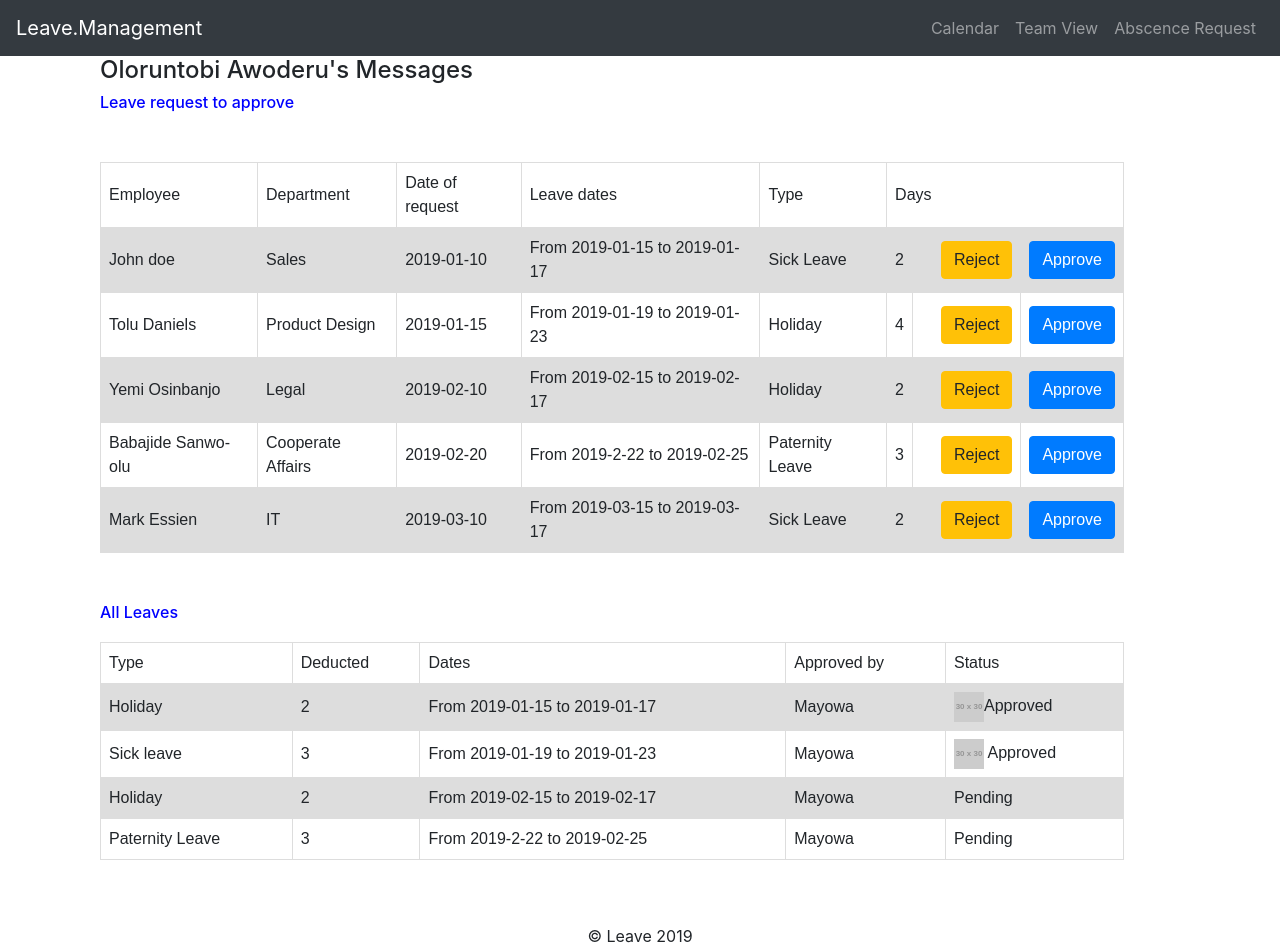
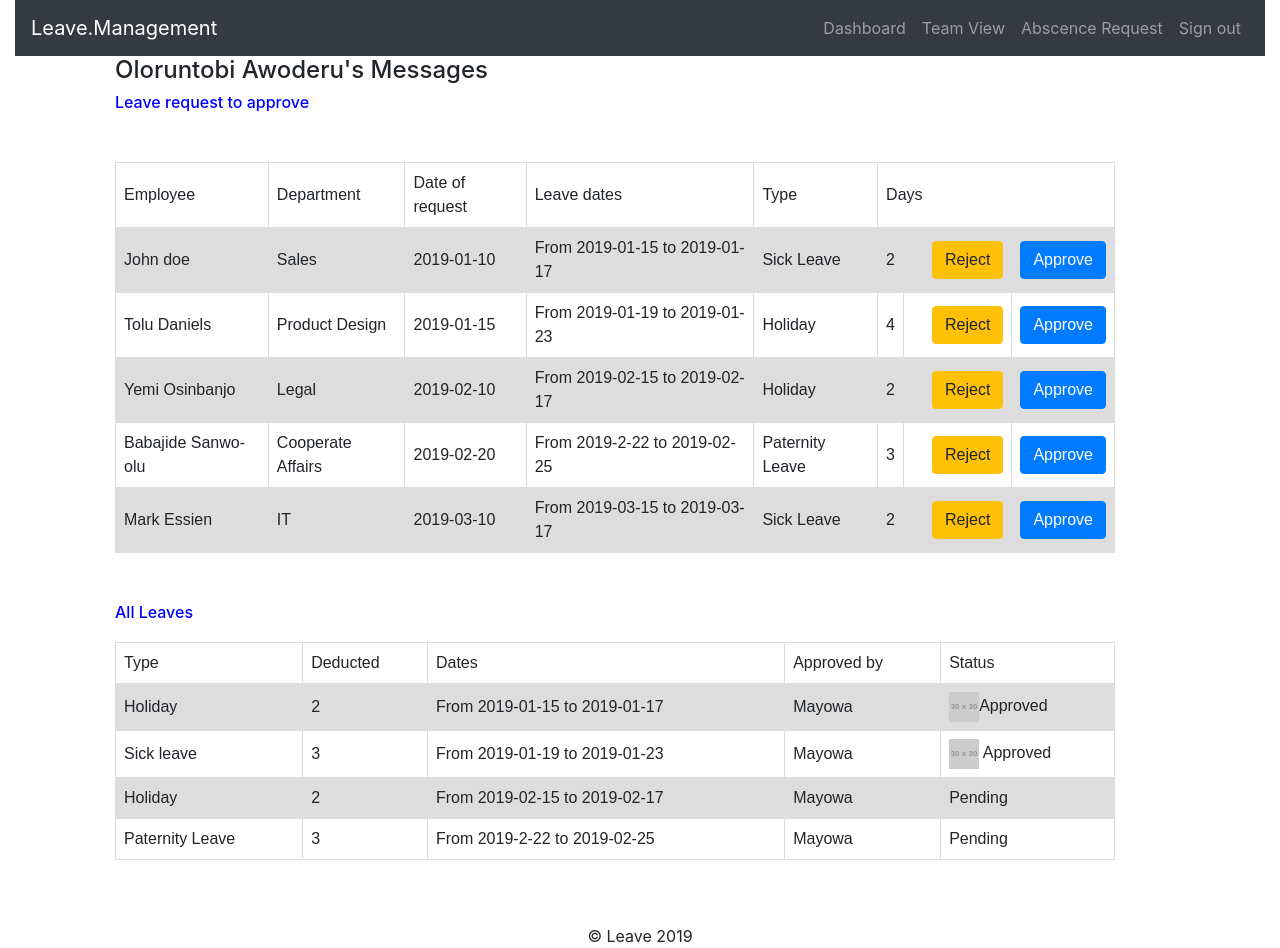
Before and after one commit to OLORUNTOBI-LEVELUP/server, a React (Create React App) app: page /teamview in a window 1280 px wide. Built offline with nearby package versions, Linux system fonts and the light colour scheme.

Commit message:
made changes

```diff
--- a/src/comonents/Signin.jsx
+++ b/src/comonents/Signin.jsx
@@ -91,7 +91,7 @@ export default class Signin extends React.Component {
             <Nav className="ml-auto">
 
             <Nav.Link className="link" href="/Signin"><Button className="signin-btn">Login</Button></Nav.Link>
-            <Nav.Link className="pricing" href="/dashboard">Pricing</Nav.Link>
+
             </Nav>
             </Navbar>
           </div>
--- a/src/comonents/Signup.jsx
+++ b/src/comonents/Signup.jsx
@@ -194,7 +194,7 @@ export default class Signup extends React.Component {
 
   render() {
     return (
-    <div id="main-registration-container">
+    <div id="main-registration-container" className="col-xs-3 col-sm-4 col-md-5 col-lg-12">
 		 <Navbar bg="dark" variant="dark">
             <Navbar.Brand href="/">Leave.Management</Navbar.Brand>
             <Nav className="ml-auto">
--- a/src/comonents/abscencerequest.jsx
+++ b/src/comonents/abscencerequest.jsx
@@ -63,9 +63,10 @@ export default class Abscencerequest extends React.Component {
                     <Navbar bg="dark" variant="dark">
                   <Navbar.Brand href="/">Leave.Management</Navbar.Brand>
                   <Nav className="ml-auto">
-                  <Nav.Link href="#home">Calendar</Nav.Link>
+                  <Nav.Link href="/dashboard">Dashboard</Nav.Link>
                   <Nav.Link href="/teamview">Team View</Nav.Link>
                   <Nav.Link href="/abscencerequest">Abscence Request</Nav.Link>
+                  <Nav.Link href="/Signin">Sign out</Nav.Link>
                   </Nav>
 
                  </Navbar>
--- a/src/comonents/dashboard.jsx
+++ b/src/comonents/dashboard.jsx
@@ -21,12 +21,12 @@ export default class Dashboard extends React.Component{
     render(){
         return (
 
-            <div>
+            <div className="col-xs-3 col-sm-4 col-md-5 col-lg-12" >
 
               <Navbar bg="dark" variant="dark">
                 <Navbar.Brand href="/">Leave.Management</Navbar.Brand>
                 <Nav className="ml-auto">
-                <Nav.Link href="/dashboard">dashboard</Nav.Link>
+                <Nav.Link href="/Dashboard">dashboard</Nav.Link>
                 <Nav.Link href="/teamview">Team View</Nav.Link>
                 <Nav.Link href="/abscencerequest">New Abscence</Nav.Link>
                 <Nav.Link href="/Signin">Sign out</Nav.Link>
@@ -83,7 +83,7 @@ export default class Dashboard extends React.Component{
                     {this.state.isToggleOn ? 'Show more' : 'Less....'}
   </button></h2><br></br>
 
-                    <Container>
+                    <Container >
 
                         <Row>
                             <Col>
--- a/src/comonents/teamview.jsx
+++ b/src/comonents/teamview.jsx
@@ -6,13 +6,14 @@ import "./teamview.css";
 export default class Teamview extends React.Component{
     render(){
         return (
-            <div>
+            <div className="col-xs-3 col-sm-4 col-md-5 col-lg-12">
                   <Navbar bg="dark" variant="dark">
                 <Navbar.Brand href="/">Leave.Management</Navbar.Brand>
                 <Nav className="ml-auto">
-                <Nav.Link href="#home">Calendar</Nav.Link>
+                <Nav.Link href="/dashboard">Dashboard</Nav.Link>
                 <Nav.Link href="/teamview">Team View</Nav.Link>
                 <Nav.Link href="/abscencerequest">Abscence Request</Nav.Link>
+                <Nav.Link href="/Signin">Sign out</Nav.Link>
                 </Nav>
 
                </Navbar>
```
